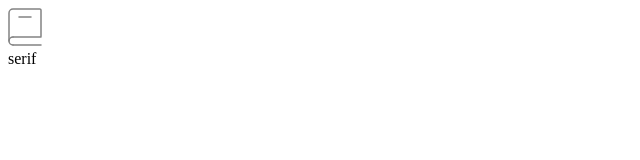
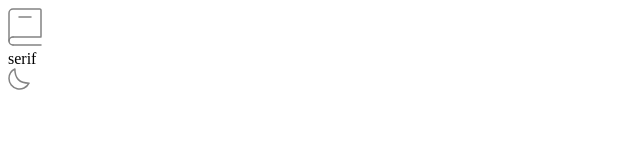
Before and after one commit to sammyodiagbe/brainbook, a React (Create React App) app: page / in a window 1280 px wide. Shown: the top 160 px of the page, without its empty margins (0-640 px from the left). Built offline with nearby package versions, Linux system fonts and the light colour scheme.

Commit message:
working on structure

```diff
--- a/src/App.js
+++ b/src/App.js
@@ -1,6 +1,7 @@
 import { useState } from "react";
 import IconArrowDown from "./icons/iconArrowDown";
 import Logo from "./icons/logo";
+import MoonIcon from "./icons/moonIcon";
 
 function App() {
   const [wordToSearch, setWordToSearch] = useState("");
@@ -19,6 +20,10 @@ function App() {
               <span className="current-font">{font}</span>
               <IconArrowDown />
             </div>
+            <div className="theme-toggle">
+              <div className="toggle-container"></div>
+              <MoonIcon />
+            </div>
           </div>
         </nav>
       </div>
```
